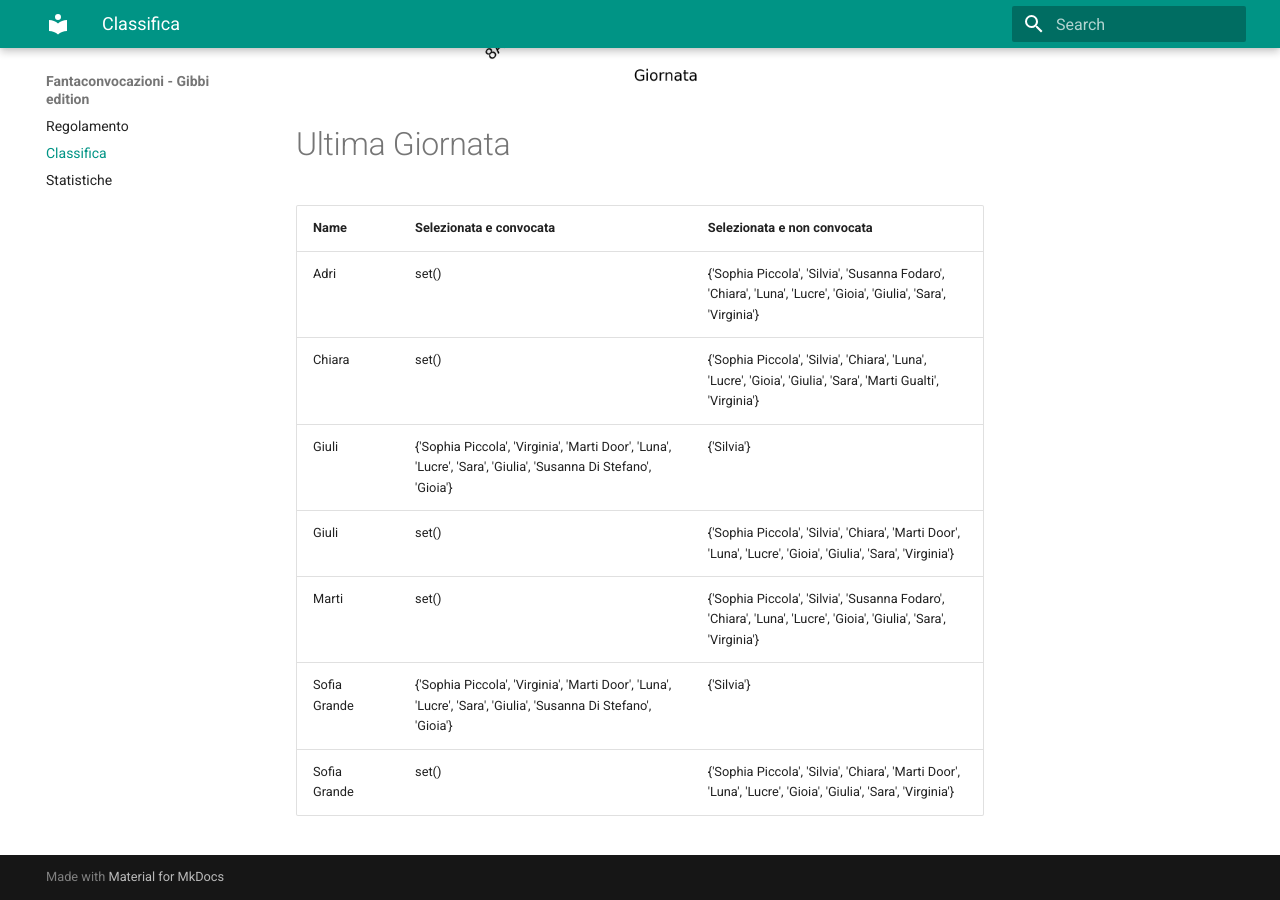
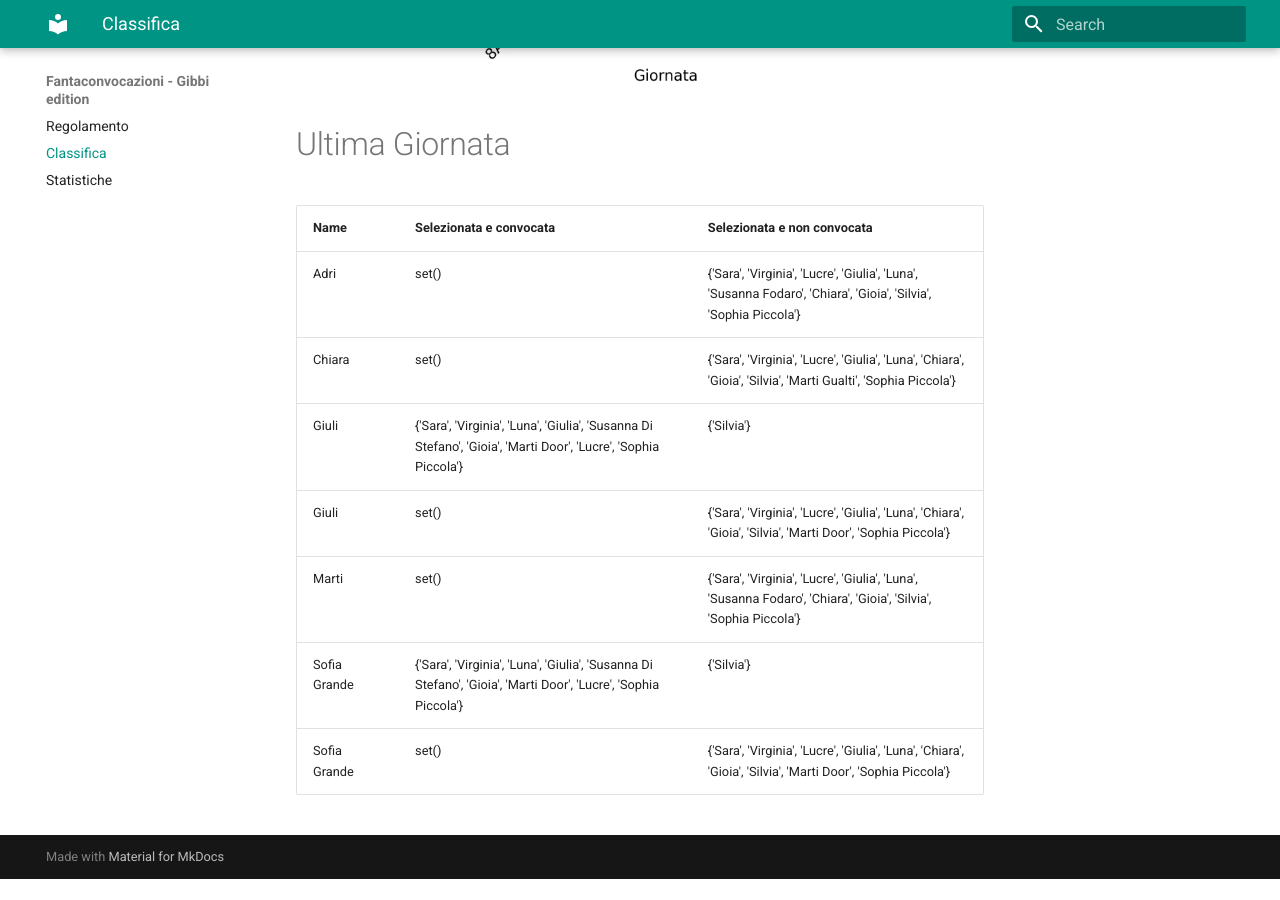
Before and after one commit to martinig94/fantagibbi, an MkDocs documentation site: the page built from docs/Classifica.md, in a window 1280 px wide and 900 px high, scrolled down 1024 px. Built offline with MkDocs 1.6.1 and Material for MkDocs 9.7.7, drawn with Linux system fonts in a browser that asks for light colours; after the commit the page ends 1903 px from its top, so only the background shows below that.

Commit message:
Auto-update from main.py

```diff
--- a/docs/Classifica.md
+++ b/docs/Classifica.md
@@ -18,11 +18,11 @@
 <!-- START_TABLE CORRECT -->
 | Name         | Selezionata e convocata                                                                                        | Selezionata e non convocata                                                                                      |
 |:-------------|:---------------------------------------------------------------------------------------------------------------|:-----------------------------------------------------------------------------------------------------------------|
-| Adri         | set()                                                                                                          | {'Sophia Piccola', 'Silvia', 'Susanna Fodaro', 'Chiara', 'Luna', 'Lucre', 'Gioia', 'Giulia', 'Sara', 'Virginia'} |
-| Chiara       | set()                                                                                                          | {'Sophia Piccola', 'Silvia', 'Chiara', 'Luna', 'Lucre', 'Gioia', 'Giulia', 'Sara', 'Marti Gualti', 'Virginia'}   |
-| Giuli        | {'Sophia Piccola', 'Virginia', 'Marti Door', 'Luna', 'Lucre', 'Sara', 'Giulia', 'Susanna Di Stefano', 'Gioia'} | {'Silvia'}                                                                                                       |
-| Giuli        | set()                                                                                                          | {'Sophia Piccola', 'Silvia', 'Chiara', 'Marti Door', 'Luna', 'Lucre', 'Gioia', 'Giulia', 'Sara', 'Virginia'}     |
-| Marti        | set()                                                                                                          | {'Sophia Piccola', 'Silvia', 'Susanna Fodaro', 'Chiara', 'Luna', 'Lucre', 'Gioia', 'Giulia', 'Sara', 'Virginia'} |
-| Sofia Grande | {'Sophia Piccola', 'Virginia', 'Marti Door', 'Luna', 'Lucre', 'Sara', 'Giulia', 'Susanna Di Stefano', 'Gioia'} | {'Silvia'}                                                                                                       |
-| Sofia Grande | set()                                                                                                          | {'Sophia Piccola', 'Silvia', 'Chiara', 'Marti Door', 'Luna', 'Lucre', 'Gioia', 'Giulia', 'Sara', 'Virginia'}     |
+| Adri         | set()                                                                                                          | {'Sara', 'Virginia', 'Lucre', 'Giulia', 'Luna', 'Susanna Fodaro', 'Chiara', 'Gioia', 'Silvia', 'Sophia Piccola'} |
+| Chiara       | set()                                                                                                          | {'Sara', 'Virginia', 'Lucre', 'Giulia', 'Luna', 'Chiara', 'Gioia', 'Silvia', 'Marti Gualti', 'Sophia Piccola'}   |
+| Giuli        | {'Sara', 'Virginia', 'Luna', 'Giulia', 'Susanna Di Stefano', 'Gioia', 'Marti Door', 'Lucre', 'Sophia Piccola'} | {'Silvia'}                                                                                                       |
+| Giuli        | set()                                                                                                          | {'Sara', 'Virginia', 'Lucre', 'Giulia', 'Luna', 'Chiara', 'Gioia', 'Silvia', 'Marti Door', 'Sophia Piccola'}     |
+| Marti        | set()                                                                                                          | {'Sara', 'Virginia', 'Lucre', 'Giulia', 'Luna', 'Susanna Fodaro', 'Chiara', 'Gioia', 'Silvia', 'Sophia Piccola'} |
+| Sofia Grande | {'Sara', 'Virginia', 'Luna', 'Giulia', 'Susanna Di Stefano', 'Gioia', 'Marti Door', 'Lucre', 'Sophia Piccola'} | {'Silvia'}                                                                                                       |
+| Sofia Grande | set()                                                                                                          | {'Sara', 'Virginia', 'Lucre', 'Giulia', 'Luna', 'Chiara', 'Gioia', 'Silvia', 'Marti Door', 'Sophia Piccola'}     |
 <!-- END_TABLE CORRECT -->
```
